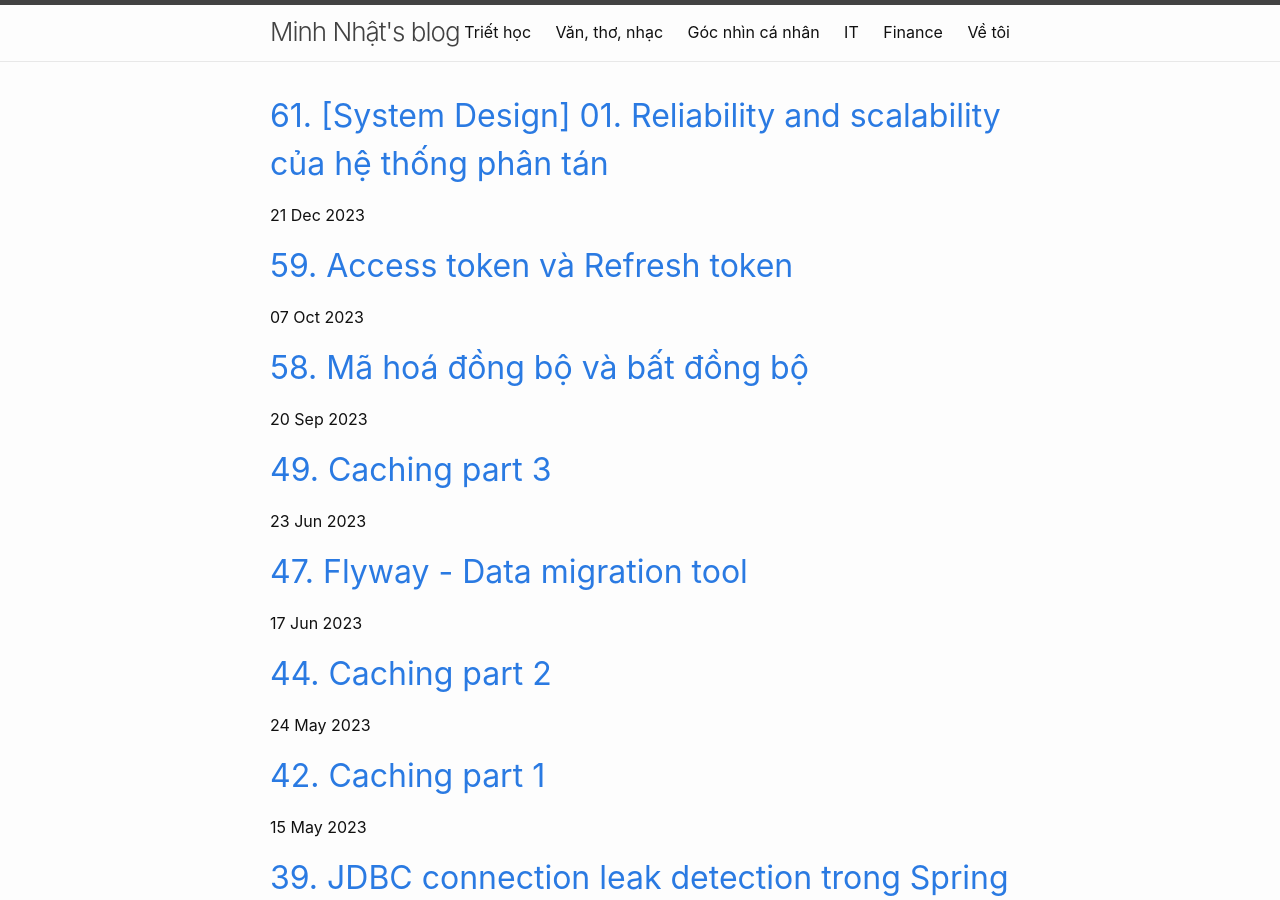
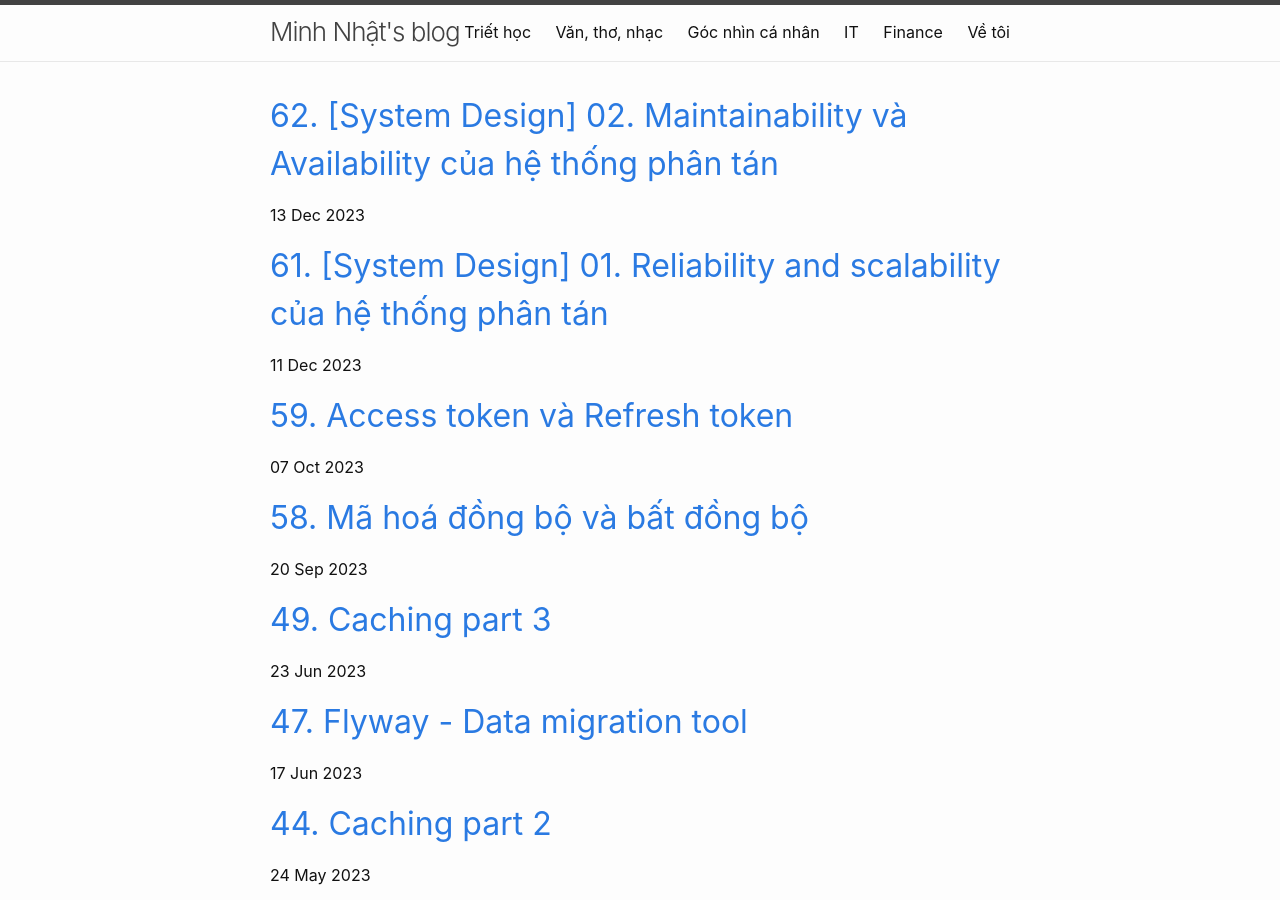
Before and after one commit to NhatVu/nhatvu.github.io, a Jekyll site: the page built from technical.html, in a window 1280 px wide and 900 px high. Built offline with Jekyll 4.4.1, drawn with Linux system fonts in a browser that asks for light colours; some of the changed lines change nothing that is shown.

Commit message:
add post 62

```diff
--- a/_posts/2023/2023-12-11-61-reliability-scalability-of-distributed-system.md
+++ b/_posts/2023/2023-12-11-61-reliability-scalability-of-distributed-system.md
@@ -1,7 +1,7 @@
 ---
 layout: post
 title:  "61. [System Design] 01. Reliability and scalability của hệ thống phân tán"
-date:   2023-12-21 00:01:00 +0000
+date:   2023-12-11 00:01:00 +0000
 category: technical
 ---
 
@@ -50,7 +50,7 @@ Lấy một ví dụ trong sách [1], hệ thống được thiết kế để x
 Một ví dụ khác là việc Amazon Prime đã chuyển từ kiến trúc microservice sang monolothic cho ứng dụng xử lý video của họ, và kết quả là giảm tới 90% chi phí [4]. Vấn đề chủ yếu ở đây chính là việc truyền tải dữ liệu trung gian (intermediate data) trong quá trình xử lý data giữa các microservice tốn nhiều băng thông và thời gian. Thay vào đó, xử lý trên video trên cùng 1 máy sẽ không tốn chi phí này.
 
 
-**Referene:**
+**Referenes:**
 1. [Book: Designing Data-Intensive Applications](https://www.amazon.com/Designing-Data-Intensive-Applications-Reliable-Maintainable/dp/1449373321)
 2. [Các tính chất chính của một hệ thống phân tán](https://topdev.vn/blog/cac-tinh-chat-chinh-cua-mot-he-thong-phan-tan)
 3. [What is the difference between latency and response time?](https://stackoverflow.com/questions/58082389/what-is-the-difference-between-latency-and-response-time)
--- /dev/null
+++ b/_posts/2023/2023-12-13-62-maintainability-availability-of-distributed-system.md
@@ -0,0 +1,56 @@
+---
+layout: post
+title:  "62. [System Design] 02. Maintainability và Availability của hệ thống phân tán"
+date:   2023-12-13 00:01:00 +0000
+category: technical
+---
+
+Bài tiếp sẽ nói về 2 yếu tố còn lại là Maintainability (khả năng bảo trì) và Availability (Tính sẵn sàng). [1][2]
+
+## 1. Maintainability (Khả năng bảo trì)
+Trong vòng đời phát triển phần mềm, thông thường, thời gian phát triên hệ thống chỉ chiếm 20% nguồn lực, 80% còn lại dùng để bảo trì và vận hành. Bảo trì ở đây có thể là sửa lỗi (fix bugs), thêm một tính năng mới (add a new feature), tương thích với platform/framework/library (ví dụ 1 lib CVE - Common Vulnerabilities and Exposures), ... Những hệ thống cũ còn được gọi là legacy system.
+
+Theo sách [1], để dễ dàng trong việc bảo trì và vận hành, khi thiết kế hệ thống, nên tuân thủ những nguyên tắc sau:
+- Operability (khả năng vận hành): đảm bảo operation team có thể dễ dàng vận hành hệ thống một cách trơn tru
+- Simplicity (Đơn giản): New engineer có thể dễ dàng hiểu được hệ thống.
+- Evolvability (khả năng tiến hoá): Có thể dễ dàng thay đổi/sửa feature theo những use case/requirements không đoán trước. Requirement luôn thay đổi, và hệ thống phải thích ứng tốt với việc này. Đặc tính này còn được gọi với những từ khác như extensibility, modifiability
+
+Chi tiết về từng nguyên tắc trên, có thể tham khảo ở chương 1 của sách [1]
+
+
+## 2. Availability (Tính sẵn sàng)
+Tính sẵn sàng chỉ việc sẵn sàng xử lý request khi client yêu cầu. Nó được đo bằng tỉ lệ thời gian hệ thống hoạt động (up and running) trong một đơn vị thời gian (ngày, tháng hoặc năm)
+
+Hight availability được đo bằng tỉ lệ phần trăm. 100% nghĩa là system không có downtime (zero downtime). Điều này rất khó có thể xảy ra. Thông thường, service high availability sẽ nằm trong khoảng 99% - 100%. Trong industry, 99.99% (or four nines) được xem như là đáng tin cậy, là tiêu chuẩn của các cloud vendor như Amazon, Google.
+
+Một số giá trị [5]:
+- "Two nines" = 99% up = downtime 3.7 days/year
+- "Three nines" = 99.99% up = downtime 8.8 hours/year
+- "Four nines" = 99.99% up = downtime 53 mintues/year
+- "Five nines" = 99.999% up = downtime 5.3 mintues/year
+
+Để giảm thời gian downtime, có thể cân nhắc loại bỏ các Single point of failure. [3]
+
+Theo [3], một điểm cần lưu ý là cần phải tìm 1 điểm balance/trade-off giữa high availablity, lợi ích của high availablity và sự phức tạp của hệ thống. Đi từ 99% -> 99.99% thì dễ dàng hơn là từ 99.99% tới 99.9999% và xa hơn. Đến 1 điểm nào đó, hệ thống sẽ cực kỳ phức tạp.
+
+Câu hỏi cần đặt ra là nếu hệ thống sập trong 5 phút, 10 phút, 1 giờ, 1 ngày hoặc nhiều ngày, khách hàng sẽ phản ứng như thế nào? Lợi nhuận, danh tiếng của công ty bị ảnh hưởng như thế nào? .... Điều này hoàn toàn tuỳ thuộc vào từng business của công ty.
+
+Một số khái niệm [5]:
+- Failure: toàn bộ system không hoạt động, không thể xử lý request.
+- Fault: 1 bộ phận của hệ thống không hoạt động, vẫn có thể xử lý request. Ví dụ như node crash hoặc network fault
+- Fault tolerence (khả nặng chịu lỗi): hệ thống vẫn hoạt động dù có lỗi xảy ra
+- Single point of failure: 1 node/network bị lỗi, hệ thống sẽ chuyển sang trạng thái Failure
+
+## 3. Reliability vs Availablity
+A high reliable system là 1 hệ thống không crash thường xuyên.
+A high availability system là 1 hệ thống có thể vận hành trong phần lớn thời gian
+
+Giả sử, 1 hệ thống là unreliable nếu nó crash thường xuyên, nhưng là high availability nếu nó nó khởi động/up lại nhanh. [4]
+
+
+**Referenes:**
+1. [Book: Designing Data-Intensive Applications](https://www.amazon.com/Designing-Data-Intensive-Applications-Reliable-Maintainable/dp/1449373321)
+2. [Các tính chất chính của một hệ thống phân tán](https://topdev.vn/blog/cac-tinh-chat-chinh-cua-mot-he-thong-phan-tan)
+3. [Four nines and beyond: A guide to high availability infrastructure](https://www.atlassian.com/blog/statuspage/high-availability)
+4. [Key Characteristics of Distributed Systems](https://medium.com/@sakalli.duran/key-characteristics-of-distributed-systems-0cc6e3ee08d3)
+5. [Distributed Systems 2.4: Fault tolerance](https://www.youtube.com/watch?v=43TDfUNsM3E)
```
